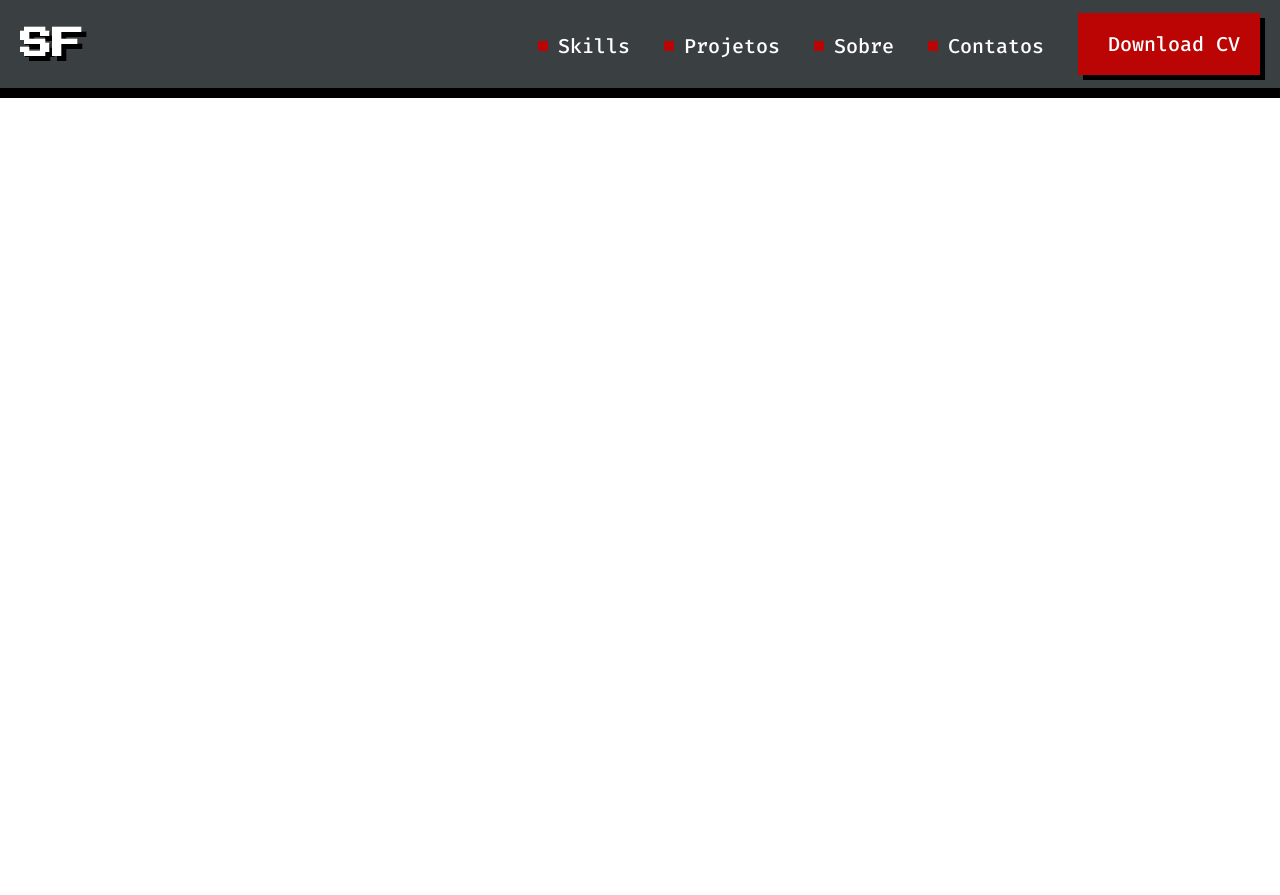
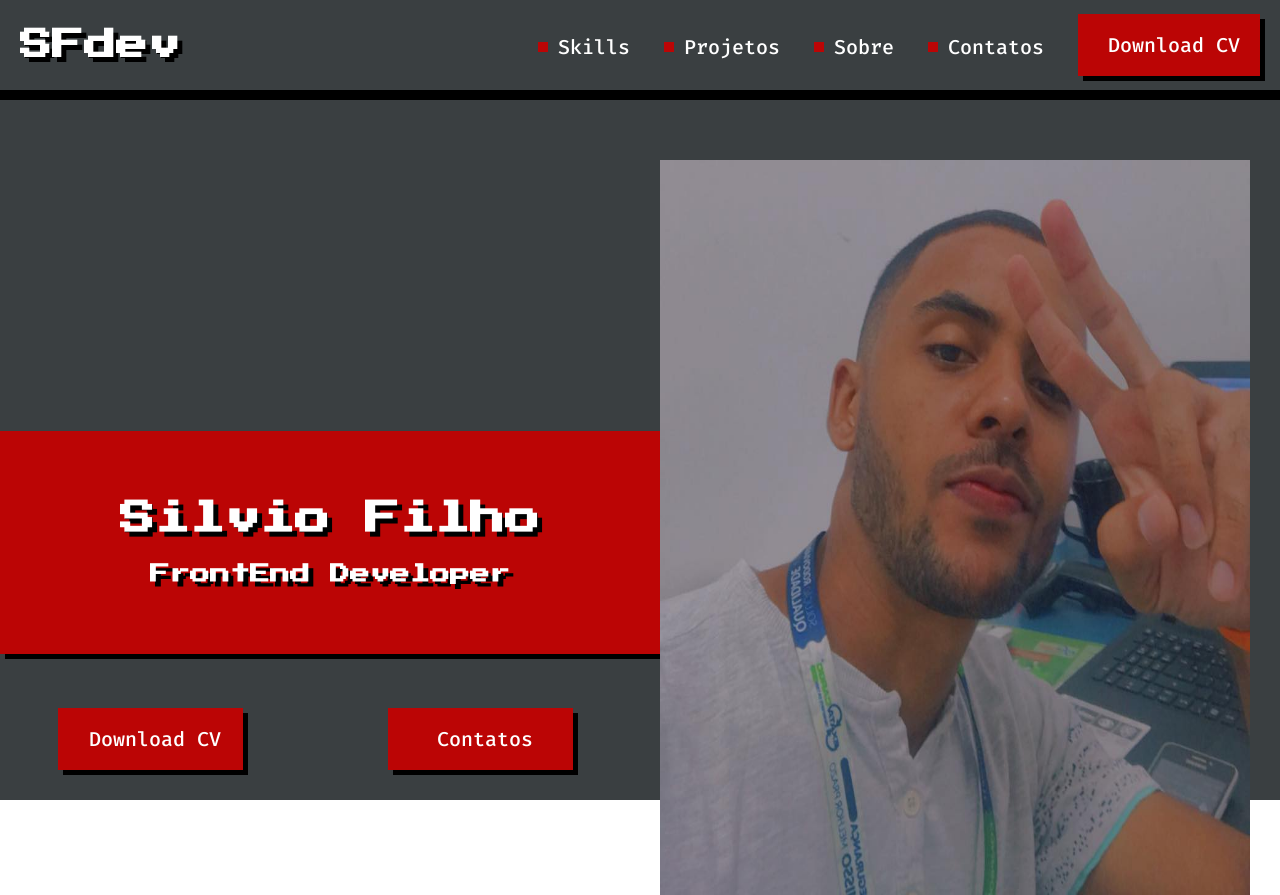
Before and after one commit to silviocclf/silviofilhodev, a plain HTML site: page index.html in a window 1280 px wide. Before the commit the page ends 800 px from the top, so only its background shows below. Drawn offline with Linux system fonts and the light colour scheme.

Commit message:
Insere a primeira section do site

```diff
--- a/css/index.css
+++ b/css/index.css
@@ -1,3 +1,9 @@
+* {
+    box-sizing: border-box;
+    margin: 0;
+    padding: 0;
+}
+
 header {
     display: flex;
     justify-content: space-between;
@@ -5,9 +11,10 @@ header {
     background-color: hsl(195, 6%, 24%);
     border-bottom: 10px solid #000;
     padding: 13px 20px;
+    height: 100px;
 }
 
-h1 {
+h1, h2, h3 {
     font-family: 'Press Start 2P', sans-serif;
     color: #FFFFFF;
     text-shadow: 5px 5px 0px #000000;
@@ -29,6 +36,11 @@ a {
     margin-right: 30px;
 }
 
+a:hover {
+    transform: scale(1.08);
+    transition: transform 250ms cubic-bezier(.45,.97,.68,2.48);
+}
+
 a::before {
     content: "";
     background-color: #BB0505;
@@ -44,6 +56,19 @@ span {
     margin-right: 10px;
 }
 
+section {
+    display: flex;
+    justify-content: space-around;
+    background-color: hsl(195, 6%, 24%);
+    height: calc(100vh - 100px);
+}
+
+img {
+    height: 795px;
+    width: 640px;
+    padding: 60px 50px 0 0;
+}
+
 #button {
     display: inline-block;
     background-color: #BB0505;
@@ -55,5 +80,40 @@ span {
 
 #button:hover {
     transform: scale(1.08);
-    background: rgb(124, 104, 108);
 }
+
+.button {
+    display: inline-block;
+    background-color: #BB0505;
+    box-shadow: 5px 5px 0px #000000;
+    padding: 18px 20px;
+    transition: transform 250ms cubic-bezier(.45,.97,.68,2.48);
+    width: 185px;
+    text-align: center;
+}
+
+.titulos {
+    display: inline-block;
+    text-align: center;
+    background-color: #BB0505;
+    box-shadow: 5px 5px 0px #000000;
+    padding: 70px;
+    margin: 331px 0 54px 0;
+    width: 660px;
+}
+
+.titulo {
+    font-size: 35px;
+    margin-bottom: 28px;
+}
+
+
+.subtitulo {
+    font-size: 20px;
+}
+
+#container-buttons {
+    display: flex;
+    justify-content: space-around;
+    width: 660px;
+}
--- a/index.html
+++ b/index.html
@@ -3,8 +3,8 @@
 <head>
     <meta charset="UTF-8">
     <meta http-equiv="X-UA-Compatible" content="IE=edge">
-    <meta name="viewport" content="width=device-width, initial-scale=1.0">
-    <title>Silvio Filho</title>
+    <meta name="viewport" content="width=device-width, initial-scaale=1.0">
+    <title>Silvio Filho Dev</title>
 
     <link rel="preconnect" href="https://fonts.googleapis.com">
     <link rel="preconnect" href="https://fonts.gstatic.com" crossorigin>
@@ -15,7 +15,7 @@
 </head>
     <body>
         <header>
-        <h1>SF</h1>
+            <h1>SFdev</h1>
                 <nav>
                     <a href="" lang="en">Skills</a>
                     <a href="">Projetos</a>
@@ -24,5 +24,18 @@
                     <a id="button" href="" lang="en">Download CV</a>
                 </nav>
         </header>
+            <section class="section" id="home">
+                <div>
+                    <div  class="titulos">
+                        <h1 class="titulo">Silvio Filho</h1>
+                        <h3 class="subtitulo">FrontEnd Developer</h3>
+                    </div>
+                    <div id="container-buttons">
+                        <a class="button" href="">Download CV</a>
+                        <a class="button" href="">Contatos</a>
+                    </div>
+                </div>
+                <img src="assets/img/silvio-2020.jpg" alt="">
+            </section>
     </body>
 </html>
```
Lines whose indentation alone changed are shown as unchanged.
